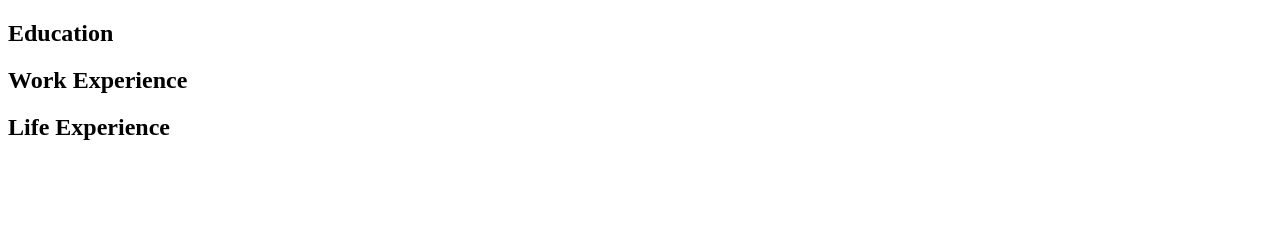
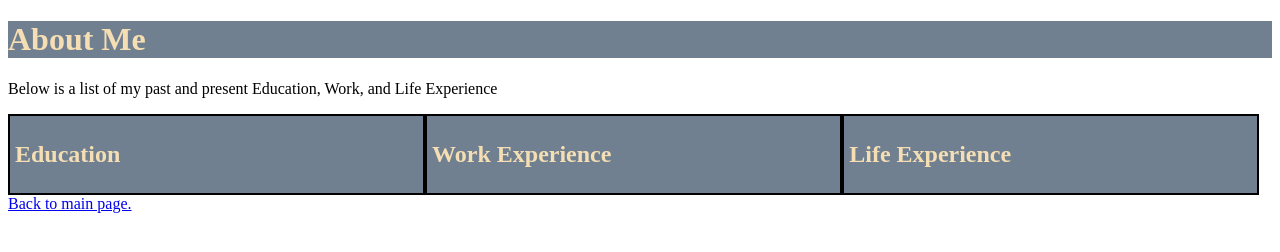
Before and after one commit to rjashby/Portfolio-Landing, a plain HTML site: page about-me.html in a window 1280 px wide. Drawn offline with Linux system fonts and the light colour scheme.

Commit message:
add link back to main page in about.html

```diff
--- a/about-me.html
+++ b/about-me.html
@@ -5,6 +5,8 @@
   <link href="css/styles.css" rel="stylesheet" type="text/css">
 </head>
 <body>
+  <h1>About Me</h1>
+  <p>Below is a list of my past and present <span class="past">Education, Work, and Life Experience</span></p>
   <div class="column1">
     <h2>Education</h2>
   </div>
@@ -14,5 +16,6 @@
   <div class="column3">
     <h2>Life Experience</h2>
   </div>
+<p><a href="index.html">Back to main page.</a></p>
 </body>
 </html>
--- a/css/styles.css
+++ b/css/styles.css
@@ -1,7 +1,14 @@
 h1 {
   color: wheat;
+  box-sizing: border-box;
+  background-color: slategray;
 }
 .container {
+  background-color: lightseagreen;
+  margin: 10px;
+}
+
+.body {
   background-color: lightseagreen;
 }
 
@@ -18,3 +25,36 @@ h3 {
   text-align: center;
   color: wheat;
 }
+
+.column1 {
+  border: 2px solid black;
+  width: 33%;
+  color: wheat;
+  margin: auto;
+  padding: 5px;
+  float: left;
+  background-color: slategray;
+  box-sizing: border-box;
+}
+
+.column2 {
+  border: 2px solid black;
+  color: wheat;
+  width: 33%;
+  margin: auto;
+  padding: 5px;
+  float: left;
+  background-color: slategray;
+  box-sizing: border-box;
+}
+
+.column3 {
+  border: 2px solid black;
+  color: wheat;
+  width: 33%;
+  margin: auto;
+  padding: 5px;
+  float: left;
+  background-color: slategray;
+  box-sizing: border-box;
+}
```
Also changed, not shown: index.html (+4 -2 lines).
